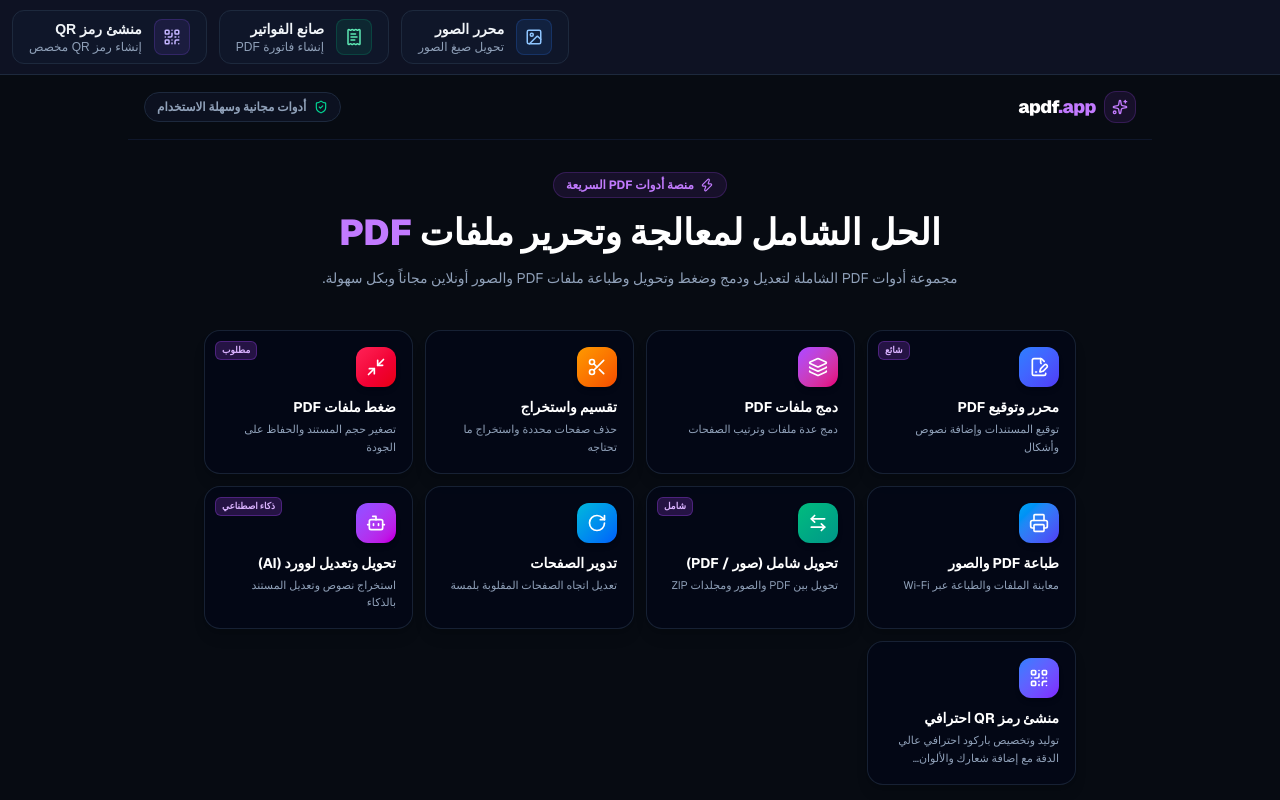
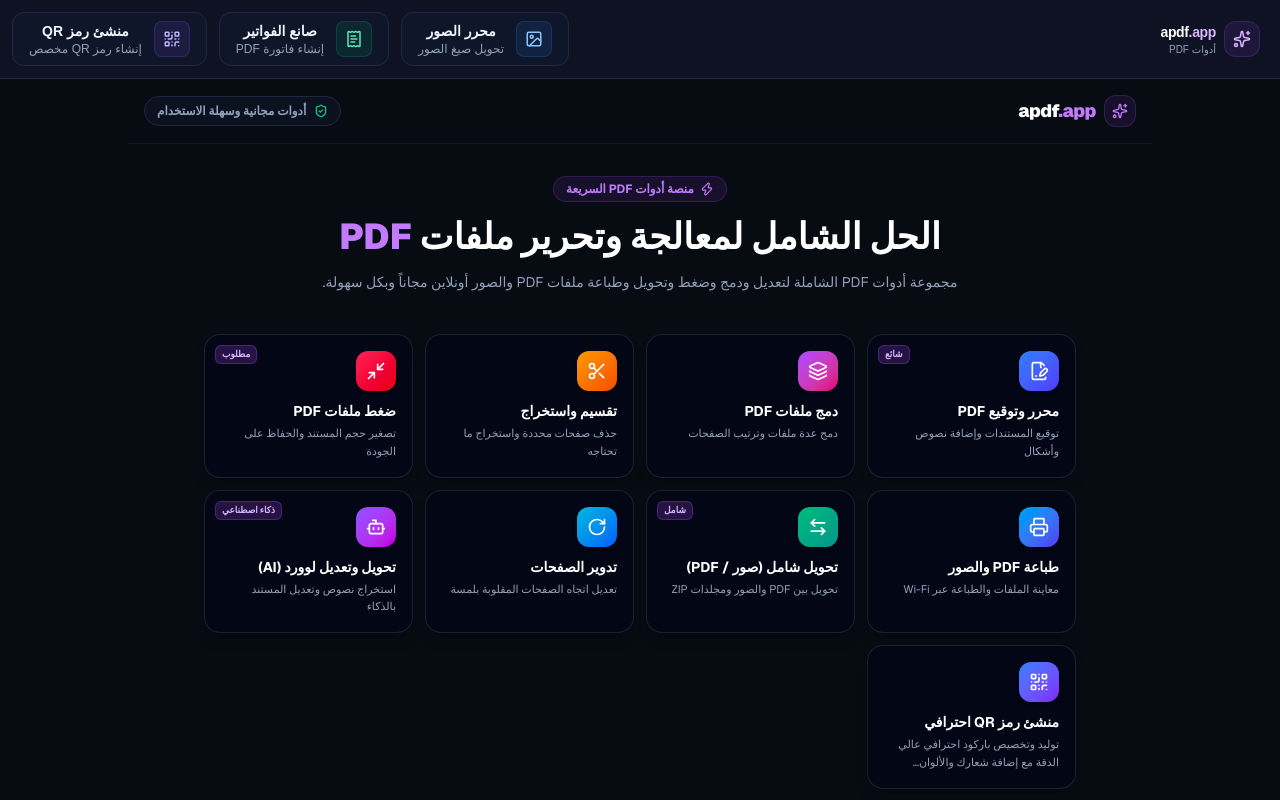
Before and after one commit to Domnyon/apdf-app, a Next.js app: page / in a window 1280 px wide. Shown: the top 800 px of the page. Built offline with nearby package versions, Linux system fonts and the light colour scheme.

Commit message:
Add unified navigation icons for Invoice, Image Converter, and QR Generator

```diff
--- a/src/components/SiteToolLinks.tsx
+++ b/src/components/SiteToolLinks.tsx
@@ -1,5 +1,8 @@
+"use client";
+
 import Link from "next/link";
-import { Image as ImageIcon, QrCode, ReceiptText } from "lucide-react";
+import { usePathname } from "next/navigation";
+import { Image as ImageIcon, QrCode, ReceiptText, Sparkles } from "lucide-react";
 
 const tools = [
   {
@@ -29,17 +32,41 @@ const tools = [
 ];
 
 export default function SiteToolLinks() {
+  const pathname = usePathname();
+
   return (
     <nav
-      aria-label="روابط الأدوات السريعة"
-      className="relative z-50 border-b border-slate-800 bg-slate-950/95 px-3 py-2.5 text-slate-100 backdrop-blur"
+      aria-label="التنقل الرئيسي"
+      className="relative z-50 border-b border-slate-800 bg-slate-950/95 px-3 py-3 text-slate-100 backdrop-blur"
     >
-      <div className="mx-auto flex max-w-7xl items-center justify-center gap-2 sm:justify-end sm:gap-3">
+      <div className="mx-auto flex max-w-7xl flex-col gap-3 sm:flex-row sm:items-center sm:justify-between sm:gap-6">
+        <Link
+          href="/"
+          className="group flex items-center justify-center gap-2 self-center rounded-xl px-2 py-1 text-white transition hover:text-blue-300 focus-visible:outline-none focus-visible:ring-2 focus-visible:ring-blue-400 sm:self-auto"
+        >
+          <span className="flex h-9 w-9 items-center justify-center rounded-xl border border-purple-500/20 bg-purple-500/10 text-purple-300 transition group-hover:border-purple-400/50 group-hover:bg-purple-500/20">
+            <Sparkles aria-hidden="true" className="h-[18px] w-[18px]" />
+          </span>
+          <span className="text-right">
+            <span className="block text-sm font-black tracking-tight">
+              apdf<span className="text-purple-300">.app</span>
+            </span>
+            <span className="block text-[10px] text-slate-400">أدوات PDF</span>
+          </span>
+        </Link>
+
+        <div className="grid grid-cols-3 gap-2 sm:flex sm:items-center sm:gap-3">
           {tools.map(({ href, label, description, Icon, colors }) => (
             <Link
               key={href}
               href={href}
-            className="group flex min-w-0 flex-1 items-center justify-center gap-2 rounded-xl border border-slate-800 bg-slate-900/80 px-2.5 py-2 transition duration-200 hover:-translate-y-0.5 hover:border-slate-600 hover:bg-slate-800 focus-visible:outline-none focus-visible:ring-2 focus-visible:ring-blue-400 sm:flex-none sm:justify-start sm:gap-3 sm:px-4"
+              aria-current={pathname === href ? "page" : undefined}
+              title={description}
+              className={`group flex min-w-0 flex-col items-center justify-center gap-1.5 rounded-xl border px-2 py-2 text-center transition duration-200 hover:-translate-y-0.5 hover:bg-slate-800 focus-visible:outline-none focus-visible:ring-2 focus-visible:ring-blue-400 sm:flex-row sm:gap-3 sm:px-4 sm:py-2 ${
+                pathname === href
+                  ? "border-blue-500/60 bg-blue-500/10 text-white shadow-sm shadow-blue-950/30"
+                  : "border-slate-800 bg-slate-900/80 text-slate-100 hover:border-slate-600"
+              }`}
             >
               <span
                 className={`flex h-9 w-9 shrink-0 items-center justify-center rounded-lg border transition-colors ${colors}`}
@@ -47,16 +74,17 @@ export default function SiteToolLinks() {
                 <Icon aria-hidden="true" className="h-[18px] w-[18px]" />
               </span>
               <span className="min-w-0">
-              <span className="block whitespace-nowrap text-xs font-bold text-slate-100 sm:text-sm">
+                <span className="block whitespace-nowrap text-[11px] font-bold sm:text-sm">
                   {label}
                 </span>
-              <span className="hidden text-xs text-slate-400 sm:block">
+                <span className="hidden text-xs text-slate-400 lg:block">
                   {description}
                 </span>
               </span>
             </Link>
           ))}
         </div>
+      </div>
     </nav>
   );
 }
```
Lines whose indentation alone changed are shown as unchanged.
